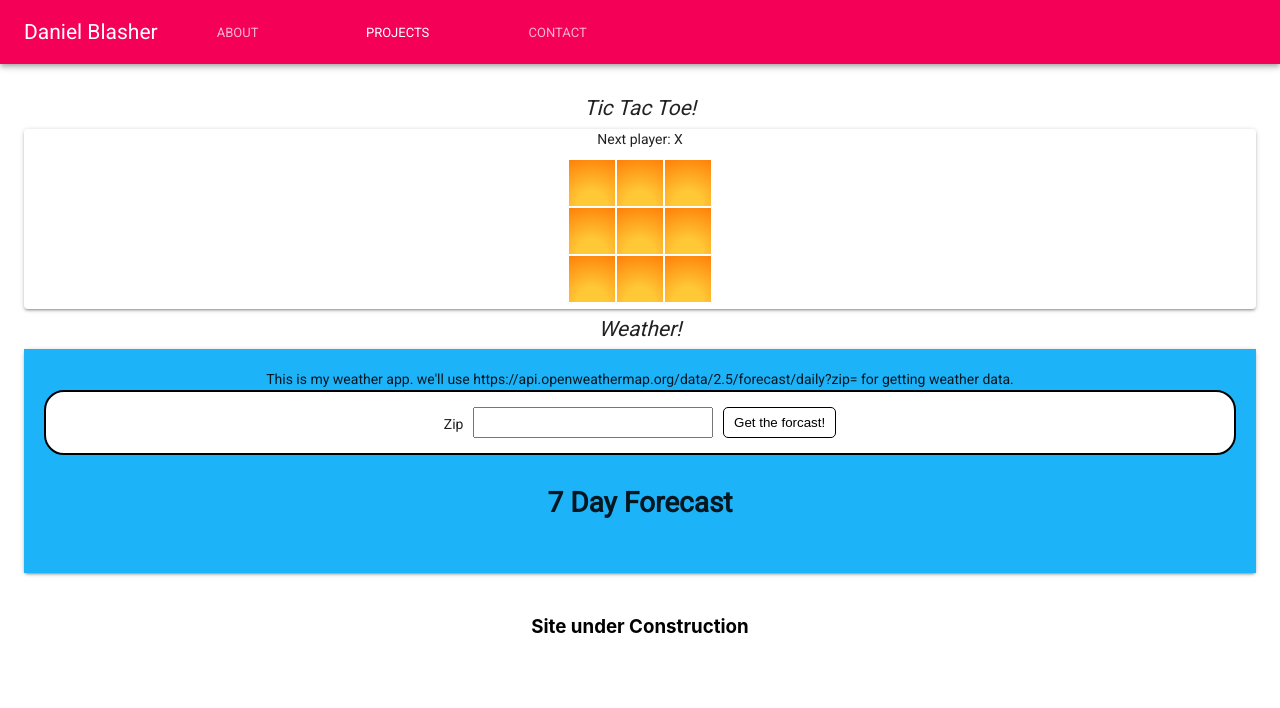
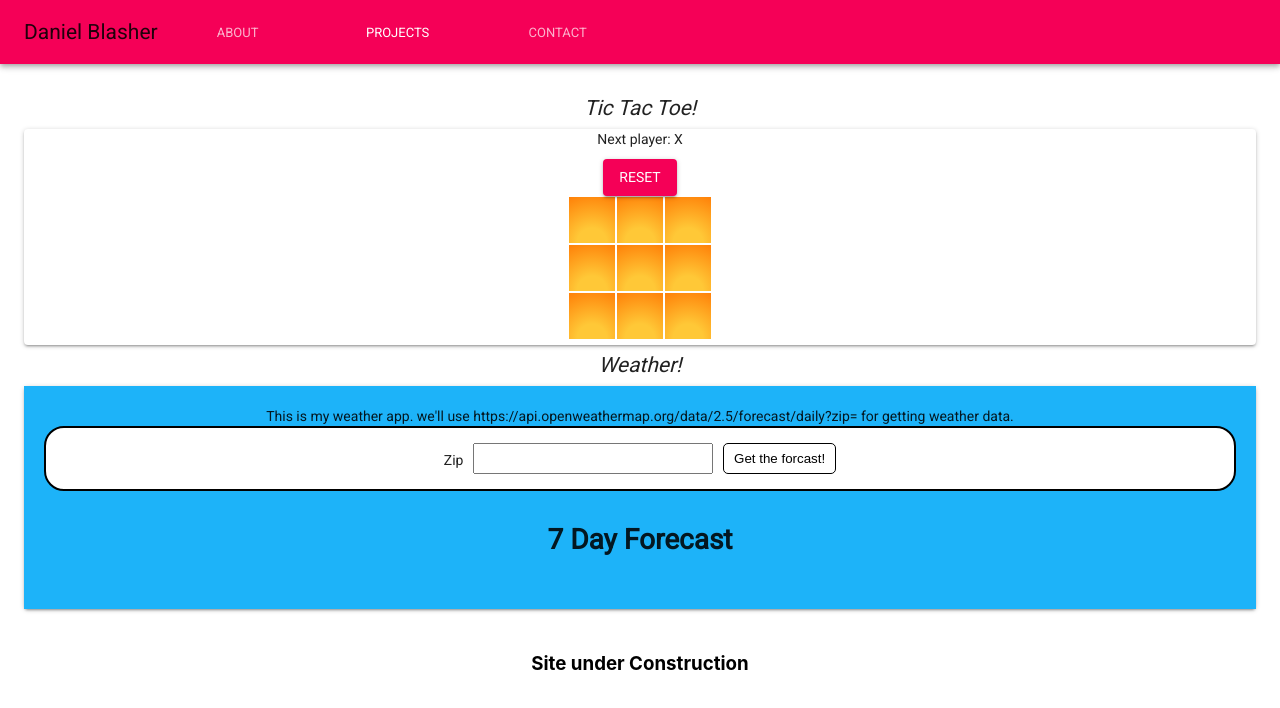
Before and after one commit to dblasher/Portfolio, a React (Create React App) app: page / in a window 1280 px wide. Both pictures are taken after a click on the tab "PROJECTS". Shown: the top 708 px of the page. Built offline with nearby package versions, Linux system fonts and the light colour scheme.

Commit message:
added reset button to tictactoe

```diff
--- a/src/layouts/About.js
+++ b/src/layouts/About.js
@@ -8,7 +8,7 @@ class About extends Component {
                 <Typography variant="h5" gutterBottom>
                     Programming is the latest meal in my endless hunger of science, technology, and wonder.
                 </Typography>
-                <Typography variant="h6" align = "left" gutterBottom>
+                <Typography variant="h6" align = "left" color="error" gutterBottom>
                     As a child I first snacked on Astronomy by learning the solar system, fathoming the enormity of the Sun,
                     and terrifying myself by wondering, what's outside of the Universe?
                 </Typography>
--- a/src/layouts/NavBar.js
+++ b/src/layouts/NavBar.js
@@ -37,7 +37,7 @@ class NavBar extends React.Component {
             <div style={{ flexGrow: 2 }}>
                 <AppBar position="static" color = "secondary">
                     <Toolbar>
-                        <Typography variant="title" color="inherit">
+                        <Typography variant="title" color="textPrimary">
                             Daniel Blasher
                 </Typography>
                         <Tabs value={value} onChange={this.handleChange}>
@@ -49,7 +49,7 @@ class NavBar extends React.Component {
                     </Toolbar>
                 </AppBar>
                 {value === 0 && <TabContainer><Intro/><About/></TabContainer>}
-                {value === 1 && <TabContainer><div class="projectHeader">Tic Tac Toe!</div><TicTac/><div class="projectHeader">Weather!</div><Weather/></TabContainer>}
+                {value === 1 && <TabContainer><div className="projectHeader">Tic Tac Toe!</div><TicTac/><div className="projectHeader">Weather!</div><Weather/></TabContainer>}
                 {value === 2 && <TabContainer>Contact</TabContainer>}
             </div>
         )
--- a/src/projects/TicTac.js
+++ b/src/projects/TicTac.js
@@ -1,5 +1,5 @@
 import React, { Component } from 'react';
-import { Paper } from '@material-ui/core';
+import { Paper, Button } from '@material-ui/core';
 import './TicTac.css';
 
 class TicTac extends Component {
@@ -22,6 +22,7 @@ class TicTac extends Component {
             [2, 4, 6],
         ];
         this.handleClick = this.handleClick.bind(this);
+        this.reset = this.reset.bind(this);
 
     } //end of constructor
 
@@ -67,6 +68,14 @@ class TicTac extends Component {
         //you don't need quotations above? what variable type is output if not a string?
         return output;
     }
+    reset(){
+        this.setState({
+            squares: Array(9).fill(null),
+            xIsNext: true,
+            winner: null,
+            winningLine: []
+        });
+    }
 
     render() {
         let status;
@@ -78,8 +87,10 @@ class TicTac extends Component {
 
         const output =
             <Paper>
+
                 <div style = {{display: "inline-block"}}>
                     <div className="status">{status}</div>
+                    <Button variant="contained" color="secondary" onClick={this.reset}>Reset</Button>
                     <div className="row">
                         {this.renderSquare(0)}{this.renderSquare(1)}{this.renderSquare(2)}
                     </div>
```
